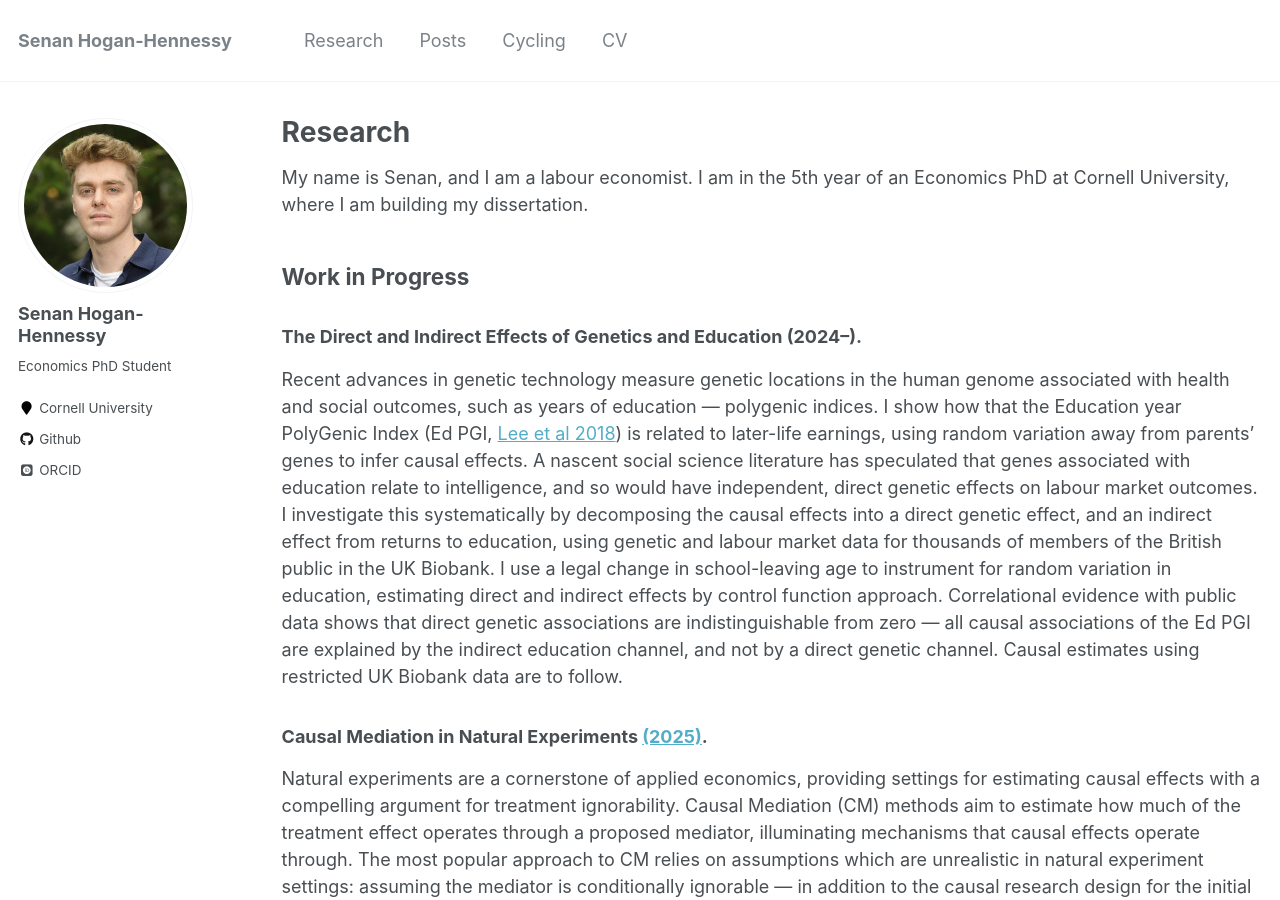
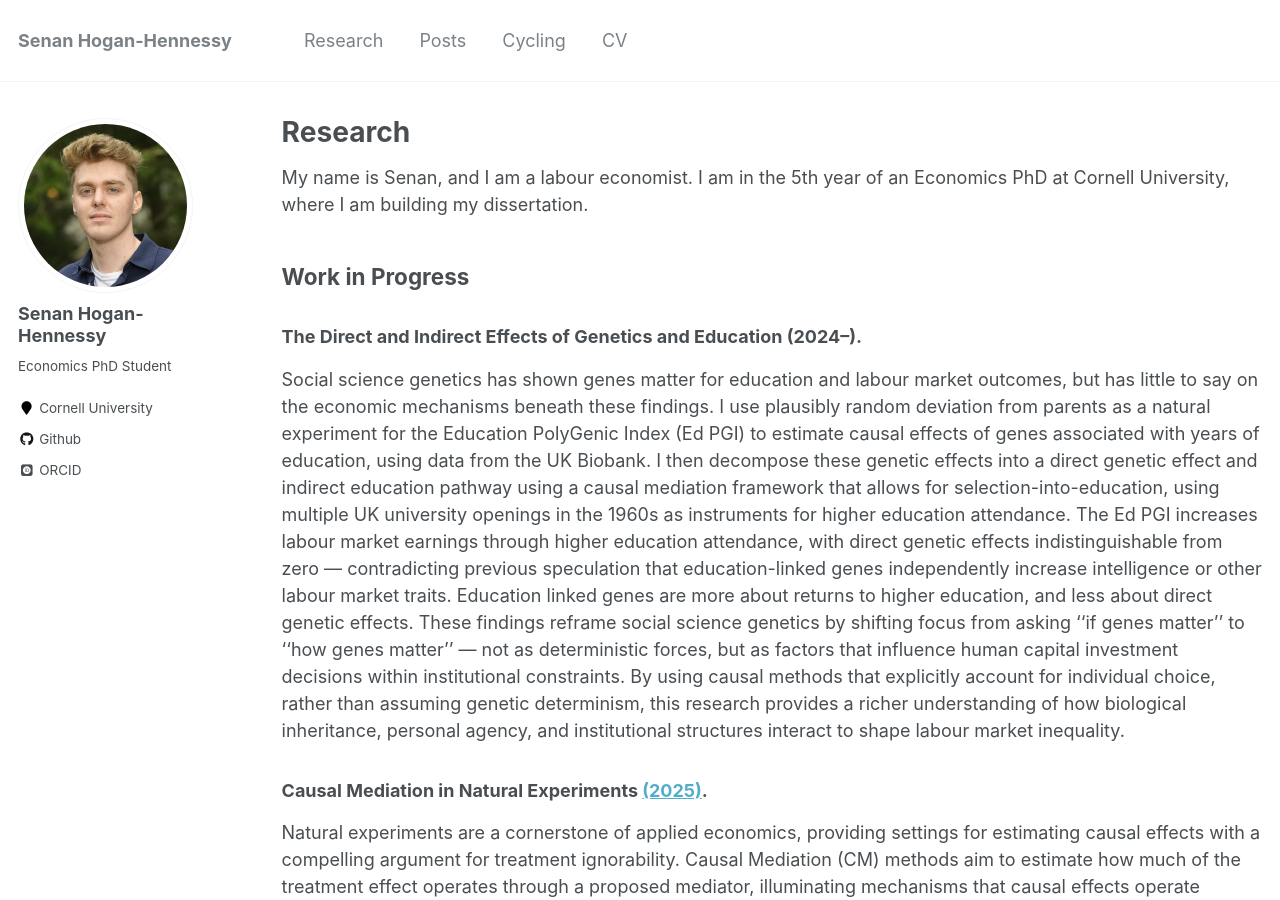
Before and after one commit to shoganhennessy/shoganhennessy.github.io, a Jekyll site: the page built from _pages/research.md, in a window 1280 px wide and 900 px high. Built offline with Jekyll 4.4.1, drawn with Linux system fonts in a browser that asks for light colours; some web fonts are replaced.

Commit message:
Rewritten JMP abstract, and overhauled Research page design.

```diff
--- a/_pages/research.md
+++ b/_pages/research.md
@@ -12,13 +12,13 @@ I am in the 5th year of an Economics PhD at Cornell University, where I am build
 
 ### The Direct and Indirect Effects of Genetics and Education (2024--).
 
-Recent advances in genetic technology measure genetic locations in the human genome associated with health and social outcomes, such as years of education --- polygenic indices.
-I show how that the Education year PolyGenic Index (Ed PGI, [Lee et al 2018](https://doi.org/10.1038/s41588-018-0147-3)) is related to later-life earnings, using random variation away from parents' genes to infer causal effects.
-A nascent social science literature has speculated that genes associated with education relate to intelligence, and so would have independent, direct genetic effects on labour market outcomes.
-I investigate this systematically by decomposing the causal effects into a direct genetic effect, and an indirect effect from returns to education, using genetic and labour market data for thousands of members of the British public in the UK Biobank.
-I use a legal change in school-leaving age to instrument for random variation in education, estimating direct and indirect effects by control function approach.
-Correlational evidence with public data shows that direct genetic associations are indistinguishable from zero --- all causal associations of the Ed PGI are explained by the indirect education channel, and not by a direct genetic channel.
-Causal estimates using restricted UK Biobank data are to follow.
+Social science genetics has shown genes matter for education and labour market outcomes, but has little to say on the economic mechanisms beneath these findings.
+I use plausibly random deviation from parents as a natural experiment for the Education PolyGenic Index (Ed PGI) to estimate causal effects of genes associated with years of education, using data from the UK Biobank.
+I then decompose these genetic effects into a direct genetic effect and indirect education pathway using a causal mediation framework that allows for selection-into-education, using multiple UK university openings in the 1960s as instruments for higher education attendance.
+The Ed PGI increases labour market earnings through higher education attendance, with direct genetic effects indistinguishable from zero --- contradicting previous speculation that education-linked genes independently increase intelligence or other labour market traits.
+Education linked genes are more about returns to higher education, and less about direct genetic effects.
+These findings reframe social science genetics by shifting focus from asking ''if genes matter'' to ''how genes matter'' --- not as deterministic forces, but as factors that influence human capital investment decisions within institutional constraints.
+By using causal methods that explicitly account for individual choice, rather than assuming genetic determinism, this research provides a richer understanding of how biological inheritance, personal agency, and institutional structures interact to shape labour market inequality.
 
 ### Causal Mediation in Natural Experiments [(2025)](https://github.com/shoganhennessy/mediation-natural-experiment/blob/main/mediation-natural-experiment-2025.pdf).
 
```
